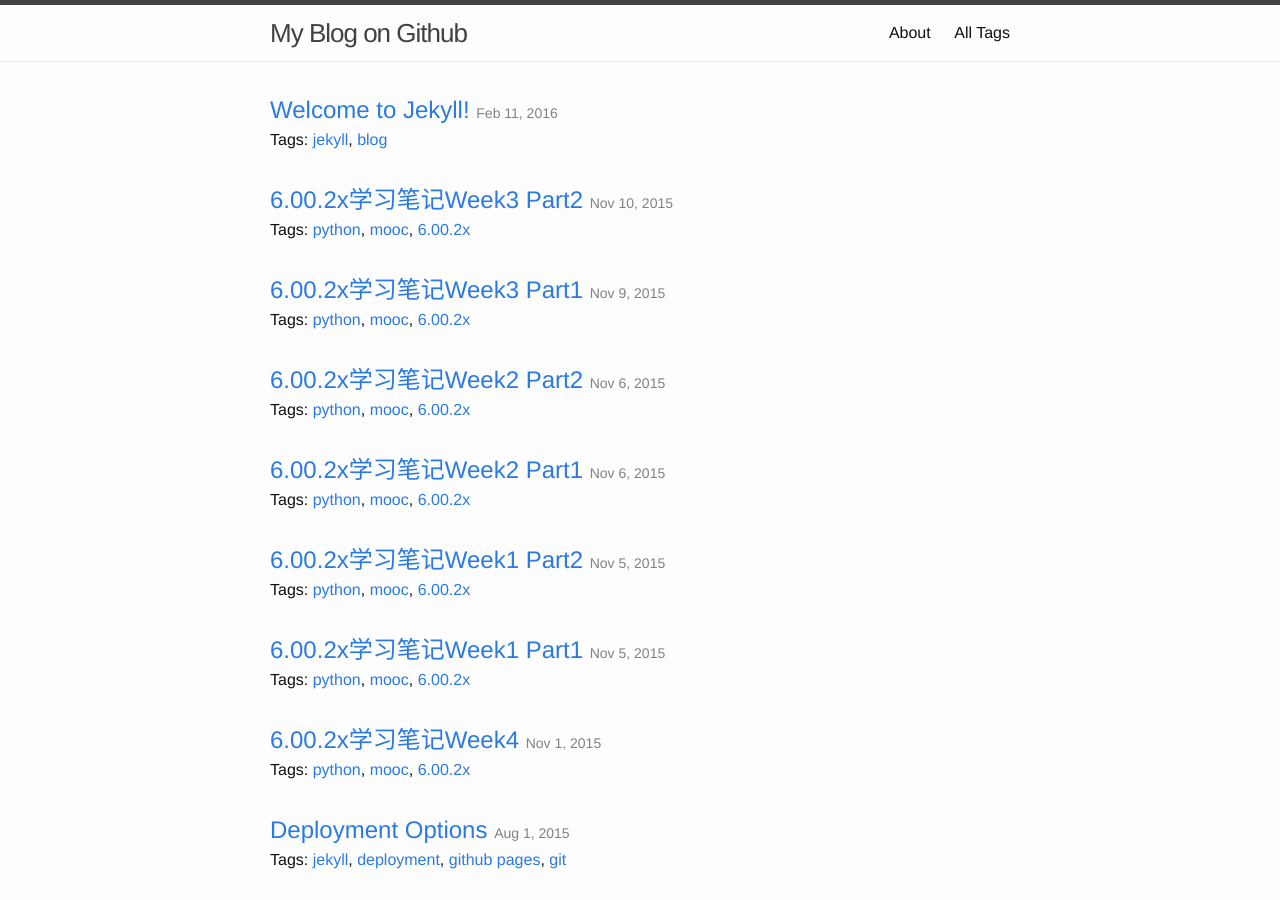
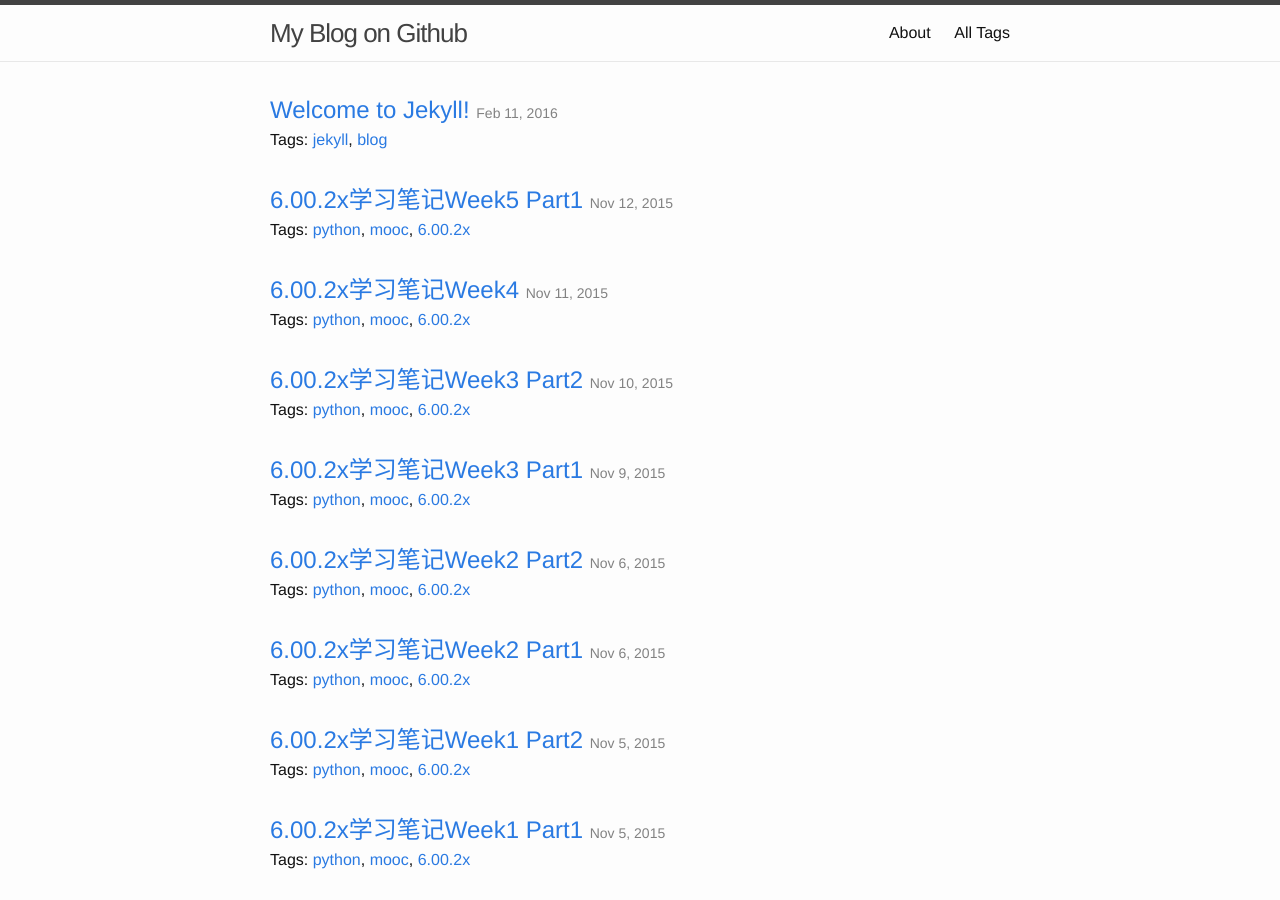
Before and after one commit to nickyfoto/Blog, a Jekyll site: the page built from index.html, in a window 1280 px wide and 900 px high. Built offline with Jekyll 4.4.1, drawn with Linux system fonts in a browser that asks for light colours; some of the changed lines change nothing that is shown.

Commit message:
new added

````diff
--- a/_posts/2015-11-11-6-00-2x-notes-week4.md
+++ b/_posts/2015-11-11-6-00-2x-notes-week4.md
@@ -1,7 +1,7 @@
 ---
 layout: post
 title:  "6.00.2x学习笔记Week4"
-date:   2015-11-01
+date:   2015-11-11
 author: "Huang Qiang"
 tags: [python, mooc, 6.00.2x]
 ---
--- /dev/null
+++ b/_posts/2015-11-12-6-00-2x-notes-week5-part1.md
@@ -0,0 +1,286 @@
+---
+layout: post
+title:  "6.00.2x学习笔记Week5 Part1"
+date:   2015-11-12
+author: "Huang Qiang"
+tags: [python, mooc, 6.00.2x]
+---
+
+## Optimization Problem
+
+Optimization包含两部分
+
+* An objective function that is to be maximized or minimized.
+
+  例如寻找Boston到Istanbul最便宜的机票
+
+* A set of constraints
+
+比较典型的应用
+
+* Shortest path
+* Traveling salesman: 销售员要走过一些城市，如何最大程度避免重复
+* Bin Packing：如何把货物装入集装箱
+* Sequence alignment: two genetic strings. find a way to line them up to maximize the overlap.
+* Knapsack
+
+### Knapsack 背包问题
+
+```python
+import pylab
+
+class Item(object):
+    def __init__(self, n, v, w):
+        self.name = n
+        self.value = float(v)
+        self.weight = float(w)
+    def getName(self):
+        return self.name
+    def getValue(self):
+        return self.value
+    def getWeight(self):
+        return self.weight
+    def __str__(self):
+        result = '<' + self.name + ', ' + str(self.value) + ', '\
+                 + str(self.weight) + '>'
+        return result
+
+def buildItems():
+    names = ['clock', 'painting', 'radio', 'vase', 'book', 'computer']
+    vals = [175,90,20,50,10,200]
+    weights = [10,9,4,2,1,20]
+    Items = []
+    for i in range(len(vals)):
+        Items.append(Item(names[i], vals[i], weights[i]))
+    return Items
+```
+建立`Item Class`, 把所有的`item`组成一个`Items List`。
+
+贪心算法
+
+```python
+def greedy(Items, maxWeight, keyFcn):
+    assert type(Items) == list and maxWeight >= 0
+    ItemsCopy = sorted(Items, key=keyFcn, reverse = True)
+    result = []
+    totalVal = 0.0
+    totalWeight = 0.0
+    i = 0
+    while totalWeight < maxWeight and i < len(Items):
+        if (totalWeight + ItemsCopy[i].getWeight()) <= maxWeight:
+            result.append((ItemsCopy[i]))
+            totalWeight += ItemsCopy[i].getWeight()
+            totalVal += ItemsCopy[i].getValue()
+        i += 1
+    return (result, totalVal)
+```
+三种不同的指标：
+
+```python
+def value(item):
+    return item.getValue()
+
+def weightInverse(item):
+    return 1.0/item.getWeight()
+
+def density(item):
+    return item.getValue()/item.getWeight()
+```
+取任意一个指标得出的结果：
+
+```python
+def testGreedy(Items, constraint, getKey):
+    taken, val = greedy(Items, constraint, getKey)
+    print ('Total value of items taken = ' + str(val))
+    for item in taken:
+        print '  ', item
+```
+把三种综合在一块：
+
+```python
+def testGreedys(maxWeight = 20):
+    Items = buildItems()
+    print('Items to choose from:')
+    for item in Items:
+        print '  ', item
+    print 'Use greedy by value to fill a knapsack of size', maxWeight
+    testGreedy(Items, maxWeight, value)
+    print 'Use greedy by weight to fill a knapsack of size', maxWeight
+    testGreedy(Items, maxWeight, weightInverse)
+    print 'Use greedy by density to fill a knapsack of size', maxWeight
+    testGreedy(Items, maxWeight, density)
+
+testGreedys()
+```
+得到：
+
+> ```
+> Items to choose from:
+   <clock, 175.0, 10.0>
+   <painting, 90.0, 9.0>
+   <radio, 20.0, 4.0>
+   <vase, 50.0, 2.0>
+   <book, 10.0, 1.0>
+   <computer, 200.0, 20.0>
+Use greedy by value to fill a knapsack of size 20
+Total value of items taken = 200.0
+   <computer, 200.0, 20.0>
+Use greedy by weight to fill a knapsack of size 20
+Total value of items taken = 170.0
+   <book, 10.0, 1.0>
+   <vase, 50.0, 2.0>
+   <radio, 20.0, 4.0>
+   <painting, 90.0, 9.0>
+Use greedy by density to fill a knapsack of size 20
+Total value of items taken = 255.0
+   <vase, 50.0, 2.0>
+   <clock, 175.0, 10.0>
+   <book, 10.0, 1.0>
+   <radio, 20.0, 4.0>
+```
+
+但这只是按照标准排序，并不是最佳方案。当然，我们可以用brutal force的方法来寻找最佳答案。把所有可能的组合都列出来，取符合限制条件的最大值。
+
+首先写了一个helper function，把数字n转化为小于特定数字的二进制数。
+
+```python
+def dToB(n, numDigits):
+    """requires: n is a natural number less than 2**numDigits
+      returns a binary string of length numDigits representing the
+              the decimal number n."""
+    assert type(n)==int and type(numDigits)==int and n >=0 and n < 2**numDigits
+    bStr = ''
+    while n > 0:
+        bStr = str(n % 2) + bStr
+        n = n//2
+    while numDigits - len(bStr) > 0:
+        bStr = '0' + bStr
+    return bStr
+```
+然后 Generate a list of lists representing the power set of Items。
+
+```python
+def genPset(Items):
+    """Generate a list of lists representing the power set of Items"""
+    numSubsets = 2**len(Items)
+    templates = []
+    for i in range(numSubsets):
+        templates.append(dToB(i, len(Items)))
+    pset = []
+    for t in templates:
+        elem = []
+        for j in range(len(t)):
+            if t[j] == '1':
+                elem.append(Items[j])
+        pset.append(elem)
+    return pset
+```
+
+然后，从中选择best
+
+```python
+def chooseBest(pset, constraint, getVal, getWeight):
+    bestVal = 0.0
+    bestSet = None
+    for Items in pset:
+        ItemsVal = 0.0
+        ItemsWeight = 0.0
+        for item in Items:
+            ItemsVal += getVal(item)
+            ItemsWeight += getWeight(item)
+        if ItemsWeight <= constraint and ItemsVal > bestVal:
+            bestVal = ItemsVal
+            bestSet = Items
+    return (bestSet, bestVal)
+
+def testBest():
+    Items = buildItems()
+    pset = genPset(Items)
+    taken, val = chooseBest(pset, 20, Item.getValue, Item.getWeight)
+    print ('Total value of items taken = ' + str(val))
+    for item in taken:
+        print '  ', item
+
+testBest()
+```
+得到如下答案：
+
+>```
+>Total value of items taken = 275.0
+   <clock, 175.0, 10.0>
+   <painting, 90.0, 9.0>
+   <book, 10.0, 1.0>
+```
+
+当然，更好的办法是decision tree：
+
+```python
+def maxVal(toConsider, avail):
+    if toConsider == [] or avail == 0:
+        result = (0, ())
+    elif toConsider[0].getWeight() > avail:
+        result = maxVal(toConsider[1:], avail)
+    else:
+        nextItem = toConsider[0]
+
+        #Explore left branch
+        withVal, withToTake = maxVal(toConsider[1:],
+                                      avail - nextItem.getWeight())
+        withVal += nextItem.getValue()
+        #Explore right branch
+        withoutVal, withoutToTake = maxVal(toConsider[1:], avail)
+
+        #Choose better branch
+        if withVal > withoutVal:
+            result = (withVal, withToTake + (nextItem,))
+        else:
+            result = (withoutVal, withoutToTake)
+    return result
+
+def smallTest():
+    Items = buildItems()
+    val, taken = maxVal(Items, 20)
+    for item in taken:
+        print(item)
+    print ('Total value of items taken = ' + str(val))
+
+smallTest()
+```
+[Source Code](https://github.com/nickyfoto/Blog/blob/master/MIT.6.00.2x/code/knapsack.py)
+
+鉴于背包问题本质上的复杂性是指数型的，所以我们这里介绍一下另外一种可以saving redundant work的方法。思路主要是把partial solution保留下来，不用每次用到的时候都重新算。
+
+最简单的Fibonacci算法：
+
+```python
+def fib(x):
+    assert type(x) == int and x >= 0
+    if x == 0 or x == 1:
+        return 1
+    else:
+        return fib(x-1) + fib(x-2)
+
+def testFib(n):
+    assert type(n) == int and n >=  0
+    for i in range(n):
+        print ('fib of', i, '=', fib(i))
+```
+会越算越慢。如果把中间计算结果用dict存起来，就会快很多。**Memoization**
+
+```python
+def fastFib(x, memo):
+    assert type(x) == int and x >= 0 and type(memo) == dict
+    if x == 0 or x == 1:
+        return 1
+    if x in memo:
+        return memo[x]
+    result = fastFib(x-1, memo) + fastFib(x-2, memo)
+    memo[x] = result
+    return result
+
+def testFastFib(n):
+    assert type(n) == int and n >=  0
+    for i in range(n):
+        print ('fib of', i, '=', fastFib(i, {}))
+```
+[Source Code](https://github.com/nickyfoto/Blog/blob/master/MIT.6.00.2x/code/memoization.py)
````
